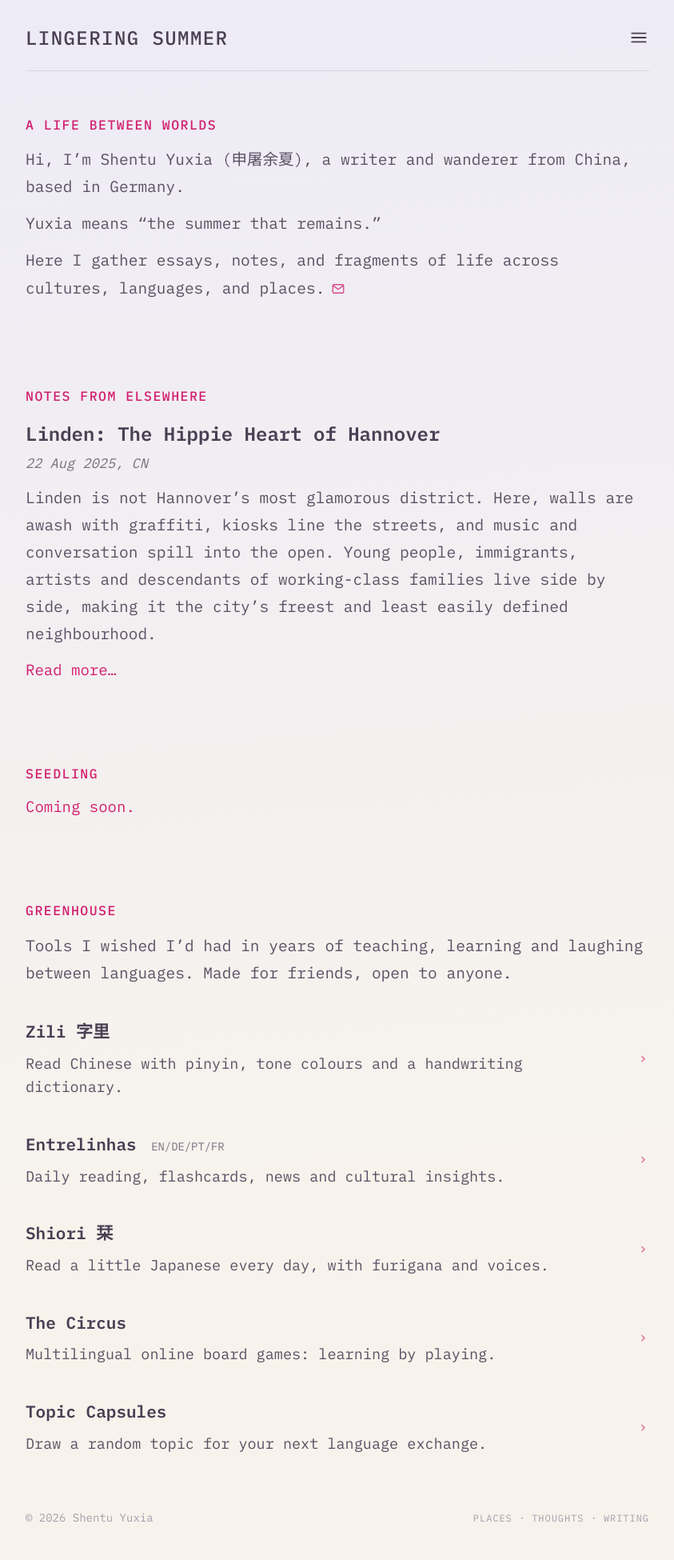
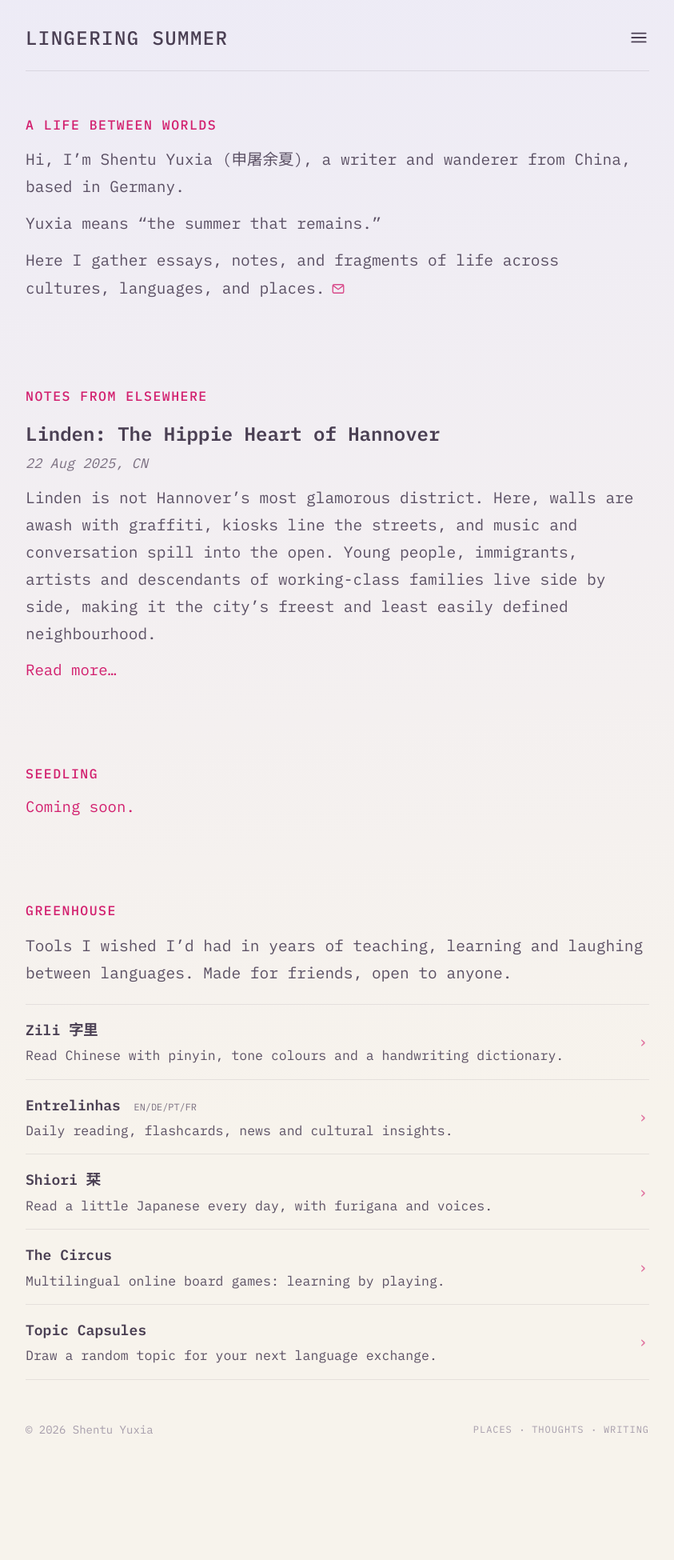
Before and after one commit to Shentuyuxia/lingersummer, a Jekyll site: the page built from index.html, in a window 1280 px wide. Shown: the whole page at 80% size, without its empty margins (218-1061 px from the left). Built offline with Jekyll 4.4.1, drawn with Linux system fonts in a browser that asks for light colours; after the commit the page ends 1839 px from its top, so only the background shows below that.

Commit message:
One text style for intro/teasers/Greenhouse intro; tools smaller with faint dividers
Co-Authored-By: Claude Opus 5.5 <noreply@anthropic.com>
Claude-Session: https://claude.ai/code/session_01SGPtAXhtPQfBd1awF46i3D

```diff
--- a/index.html
+++ b/index.html
@@ -271,6 +271,16 @@ layout: null
   /* body text one step smaller */
   .hero .sub,.hero h1.greet,.post .lede,.ghintro,.soon{font-size:clamp(16.5px,1.55vw,19.5px)!important}
   .row .d{font-size:clamp(15.5px,1.5vw,18.5px)!important}
+  /* one text style for intro, teasers and Greenhouse intro */
+  .hero h1.greet,.hero .sub,.post .lede,.ghintro{font-size:clamp(16.5px,1.55vw,19.5px)!important;line-height:1.75!important;color:var(--muted)!important;font-weight:400!important}
+  /* tools: smaller type, faint dividers */
+  #greenhouse .proj li{border-top:1px solid rgba(74,63,83,.10)!important}
+  #greenhouse .proj li:last-child{border-bottom:1px solid rgba(74,63,83,.10)!important}
+  #greenhouse .row{padding:16px 14px!important}
+  #greenhouse .proj.two{gap:0!important}
+  #greenhouse .row b{font-size:clamp(15.5px,1.45vw,18px)!important;margin-bottom:2px!important}
+  #greenhouse .row b .langs{font-size:.8em}
+  #greenhouse .row .d{font-size:clamp(14.5px,1.35vw,16.5px)!important;line-height:1.6!important}
 </style>
 </head>
 <body>
```
